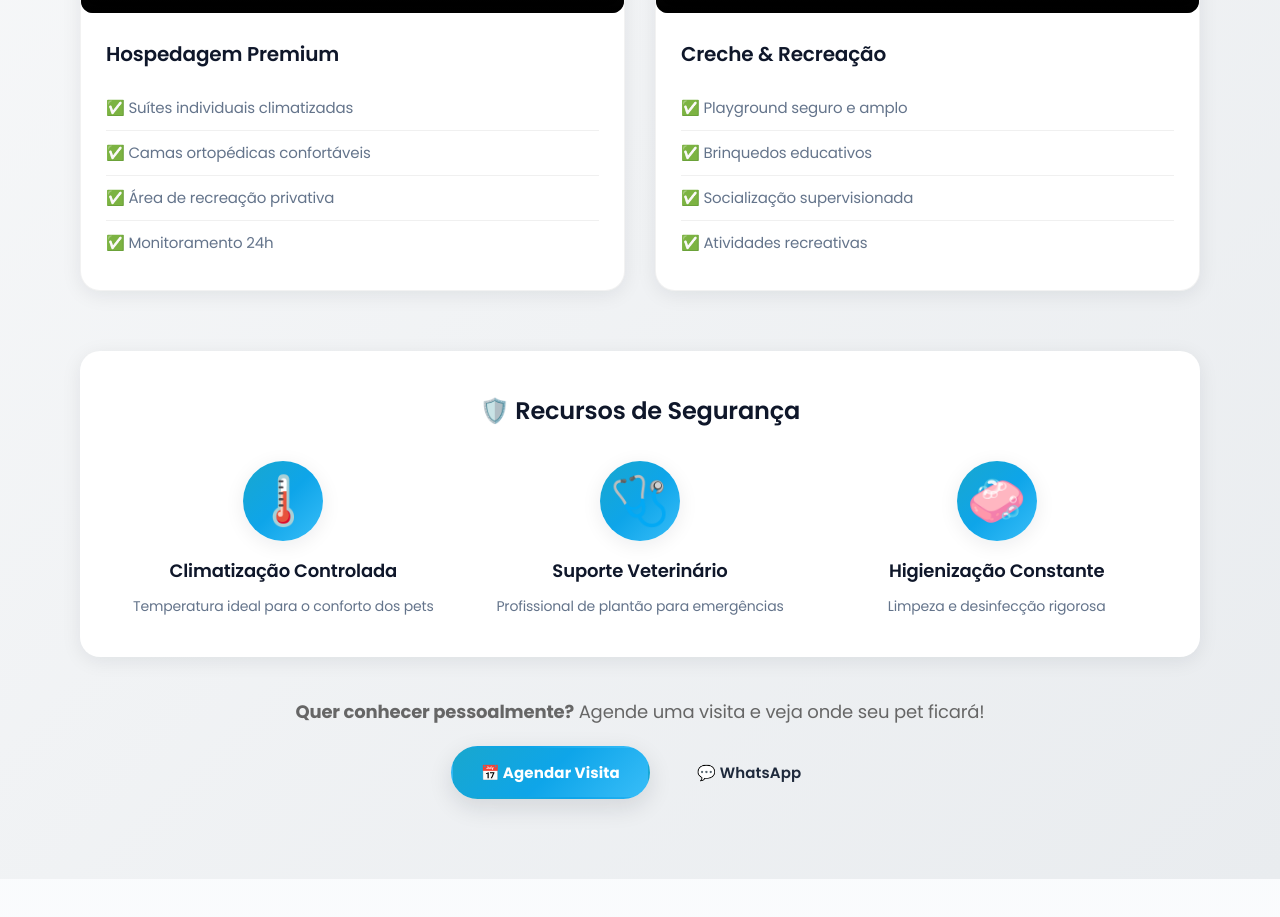
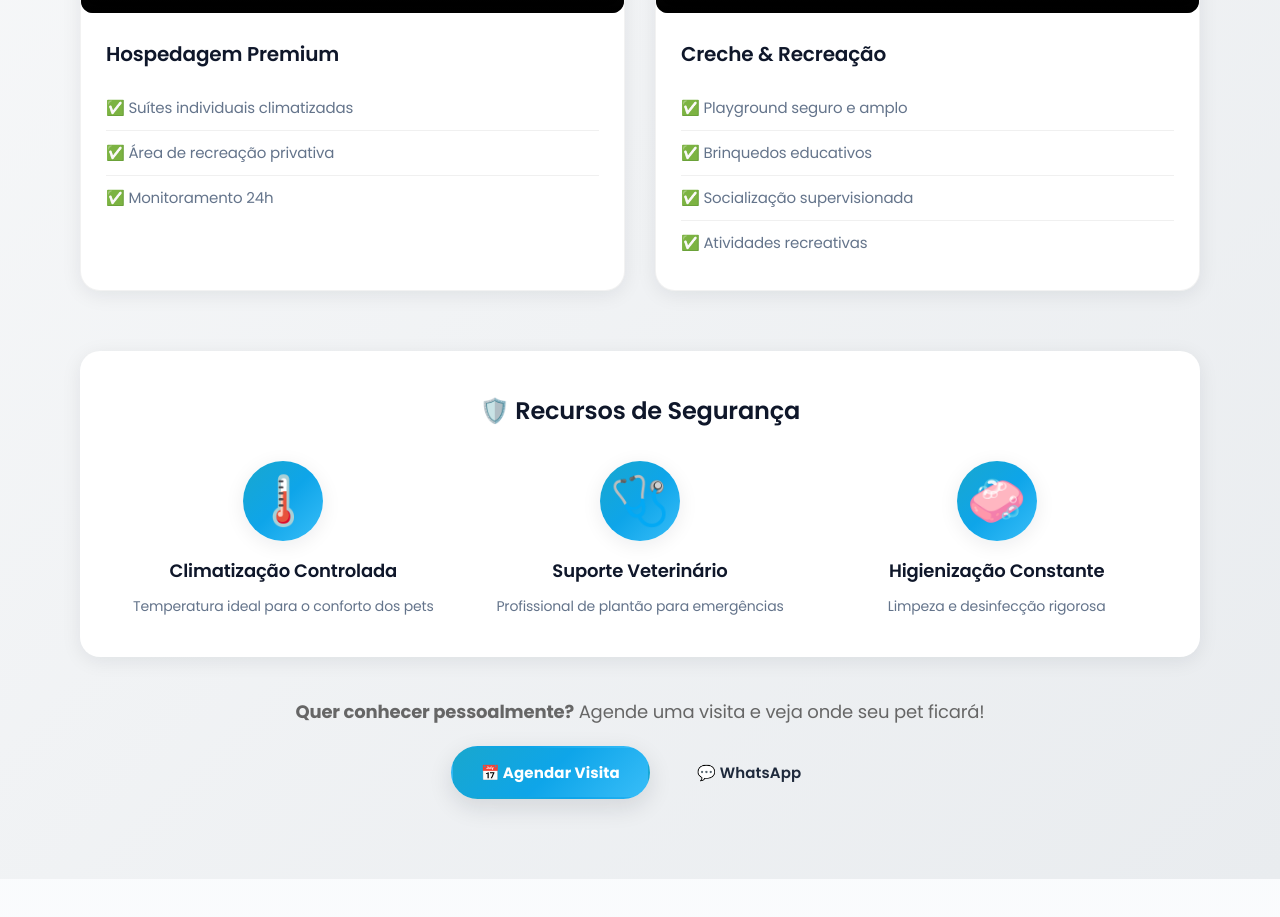
Before and after one commit to Otaviopd/Site-ClubePet, a plain HTML site: page index.html in a window 1280 px wide. Shown: the part 4860-5777 px from the top of the page. Drawn offline with Linux system fonts and the light colour scheme; grey boxes are pictures that could not be loaded.

Commit message:
Update index.html

```diff
--- a/index.html
+++ b/index.html
@@ -664,7 +664,6 @@
               <h4>Hospedagem Premium</h4>
               <ul>
                 <li>✅ Suítes individuais climatizadas</li>
-                <li>✅ Camas ortopédicas confortáveis</li>
                 <li>✅ Área de recreação privativa</li>
                 <li>✅ Monitoramento 24h</li>
               </ul>
```
